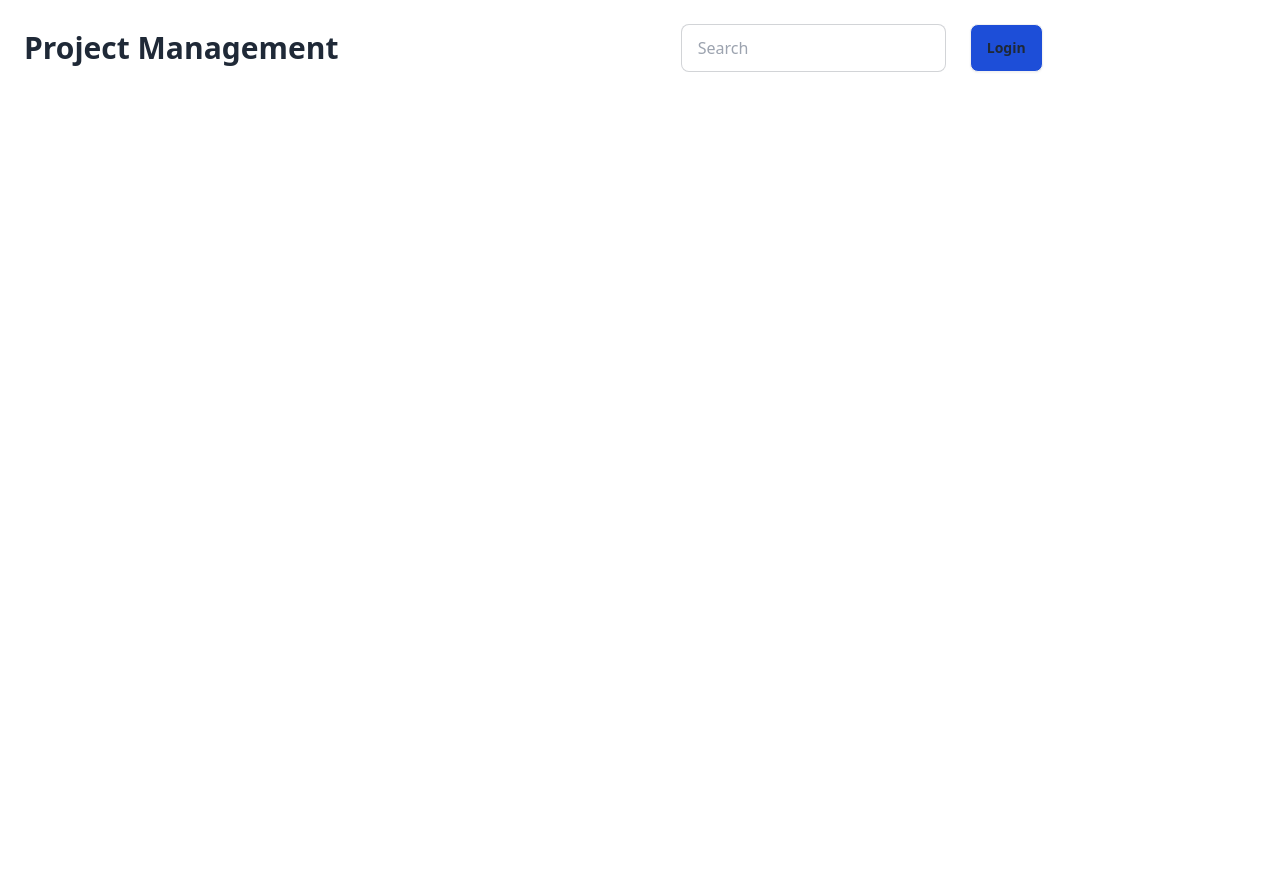
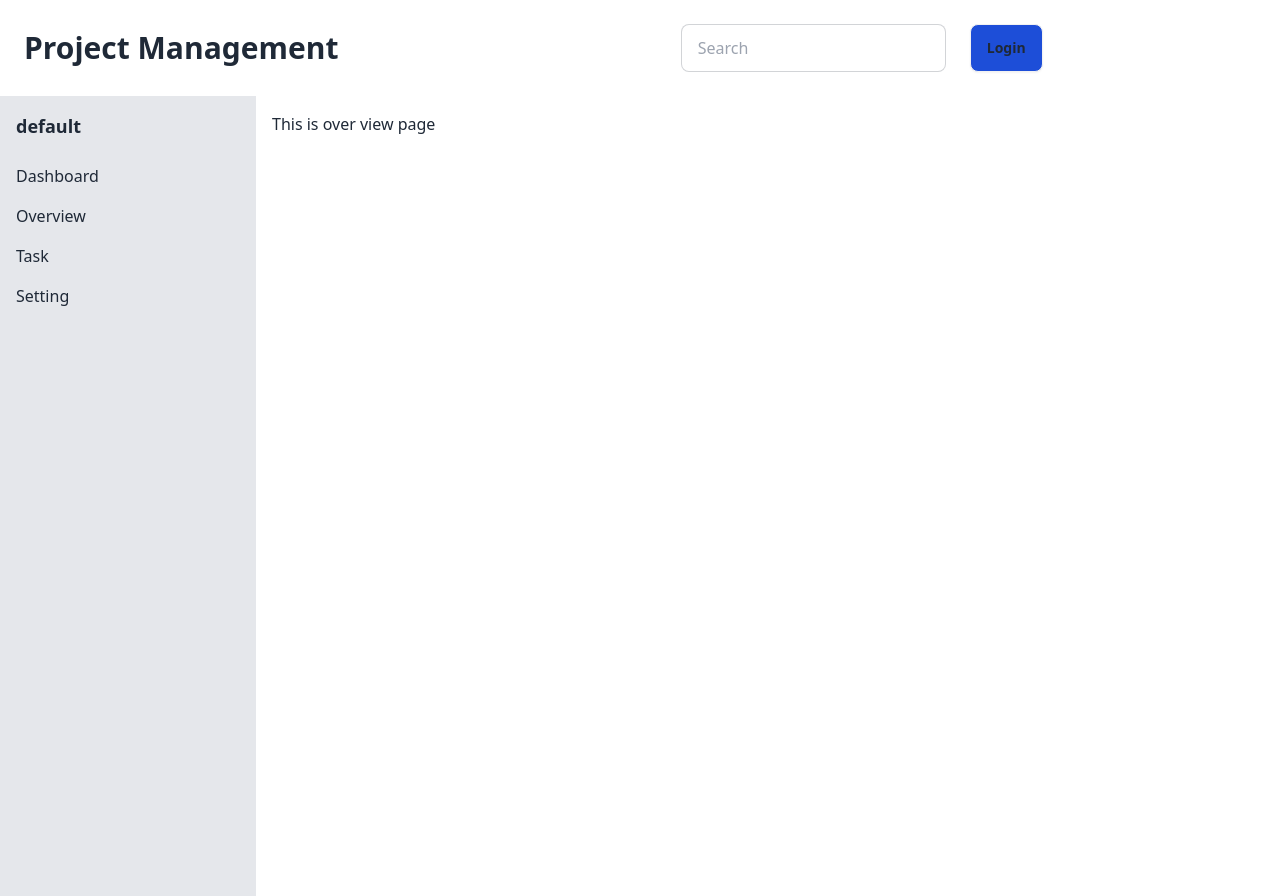
Before and after one commit to Mahadibappi/Project-Management, a React (Create React App) app: page /overview in a window 1280 px wide. Before the commit the page ends 800 px from the top, so only its background shows below. Built offline with nearby package versions, Linux system fonts and the light colour scheme.

Commit message:
layout added

```diff
--- a/src/App.js
+++ b/src/App.js
@@ -4,6 +4,9 @@ import Navbar from "./Components/Navbar";
 import Login from "./Components/Login";
 import SignUp from "./Components/SingUp";
 import Dashboard from "./Pages/Dashboard/Dashboard";
+import Layout from "./Pages/Layout/Layout";
+import Overview from "./Pages/Overview/Overview";
+import Task from "./Pages/Task/Task";
 
 function App() {
   return (
@@ -11,9 +14,13 @@ function App() {
       <BrowserRouter>
         <Navbar />
         <Routes>
-          <Route path="/dashboard" element={<Dashboard />} />
-          <Route path="/login" element={<Login />} />
-          <Route path="/signup" element={<SignUp />} />
+          <Route path="/" element={<Layout />}>
+            <Route path="/dashboard" element={<Dashboard />} />
+            <Route path="/overview" element={<Overview />} />
+            <Route path="/task" element={<Task />} />
+            <Route path="/login" element={<Login />} />
+            <Route path="/signup" element={<SignUp />} />
+          </Route>
         </Routes>
       </BrowserRouter>
     </div>
--- /dev/null
+++ b/src/Pages/Detail/Detail.js
@@ -0,0 +1,7 @@
+import React from "react";
+
+const Detail = () => {
+  return <div>This is detail page</div>;
+};
+
+export default Detail;
--- /dev/null
+++ b/src/Pages/Layout/Layout.js
@@ -0,0 +1,42 @@
+import React from "react";
+import { Link, Outlet } from "react-router-dom";
+
+const Layout = () => {
+  return (
+    <div className="flex h-screen">
+      {/* Sidebar */}
+      <div className="w-1/5 bg-gray-200">
+        <div className="p-4">
+          <h1 className="text-lg font-semibold">default</h1>
+          <ul className="mt-4">
+            <Link to="/dashboard">
+              <li className="py-2 hover:bg-gray-300 cursor-pointer">
+                Dashboard
+              </li>
+            </Link>
+            <Link to="/overview">
+              <li className="py-2 hover:bg-gray-300 cursor-pointer">
+                Overview
+              </li>
+            </Link>
+            <Link to="/task">
+              <li className="py-2 hover:bg-gray-300 cursor-pointer">Task</li>
+            </Link>
+            <Link>
+              <li className="py-2 hover:bg-gray-300 cursor-pointer">Setting</li>
+            </Link>
+          </ul>
+        </div>
+      </div>
+
+      {/* Main Content */}
+      <div className="w-4/5 bg-white">
+        <div className="p-4">
+          <Outlet />
+        </div>
+      </div>
+    </div>
+  );
+};
+
+export default Layout;
--- /dev/null
+++ b/src/Pages/Overview/Overview.js
@@ -0,0 +1,7 @@
+import React from "react";
+
+const Overview = () => {
+  return <div>This is over view page</div>;
+};
+
+export default Overview;
--- /dev/null
+++ b/src/Pages/Task/Task.js
@@ -0,0 +1,7 @@
+import React from "react";
+
+const Task = () => {
+  return <div>This is task assignment page</div>;
+};
+
+export default Task;
```
